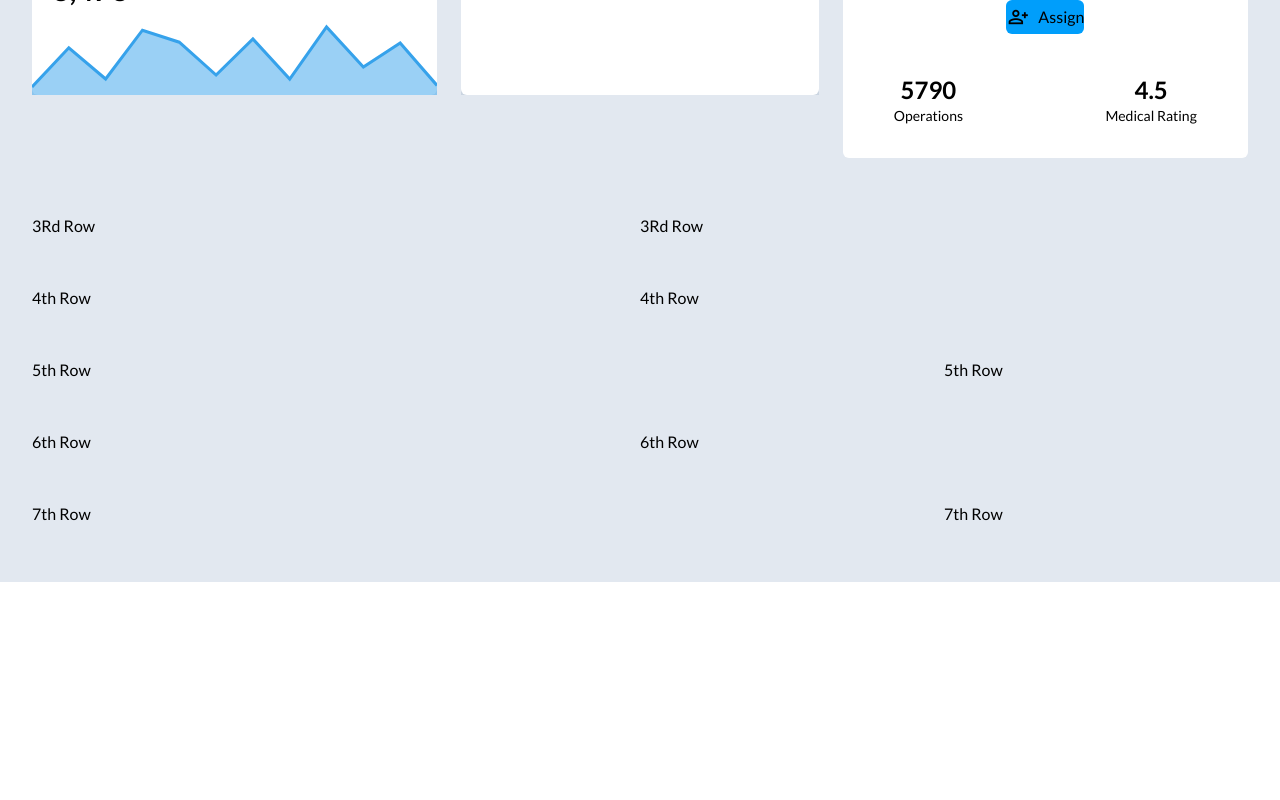
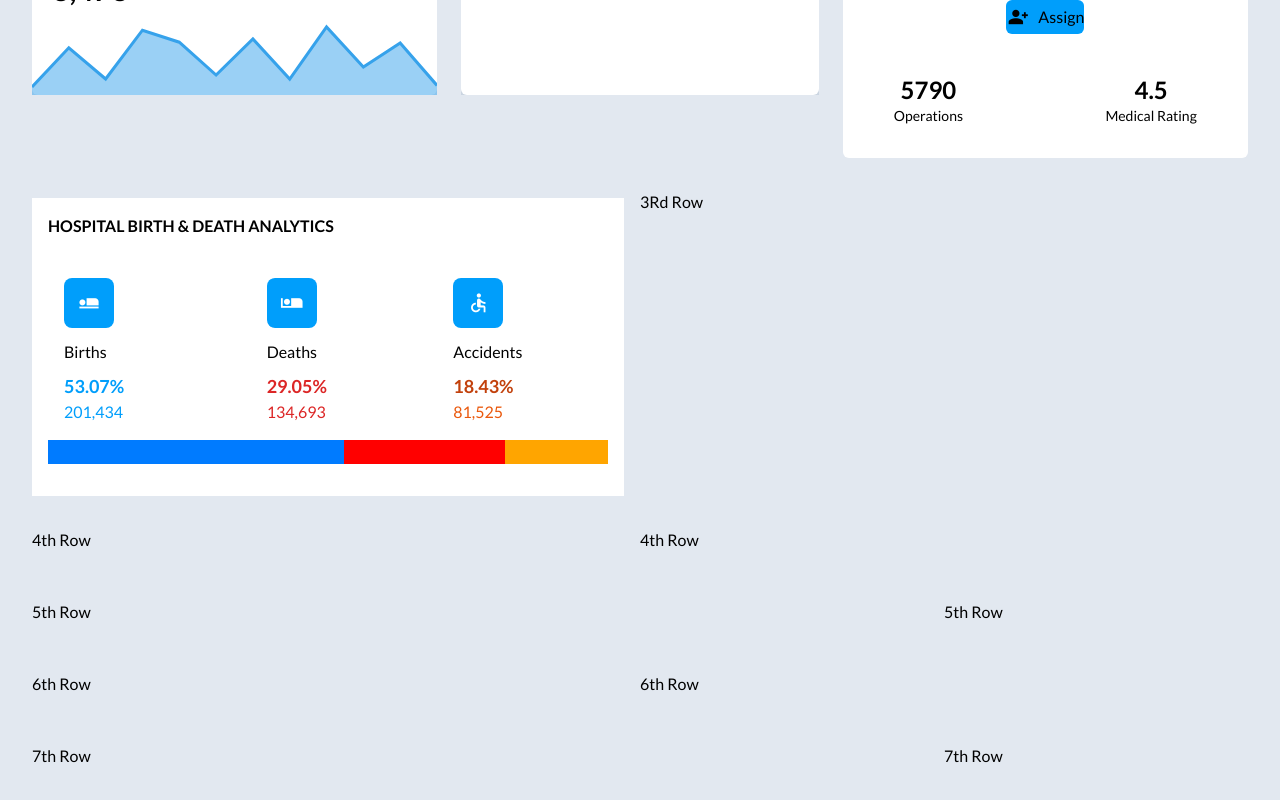
Before and after one commit to T3d4/medboard, a Vue app: page / in a window 1280 px wide. Shown: the part 751-1551 px from the top of the page. Before the commit the page ends 1333 px from the top, so only its background shows below. Built offline with nearby package versions, Linux system fonts and the light colour scheme; a web font is replaced by a local one.

Commit message:
birth & death analytics

```diff
--- a/src/main.js
+++ b/src/main.js
@@ -33,6 +33,7 @@ import InputText from 'primevue/inputtext'
 import Button from 'primevue/button'
 import Checkbox from 'primevue/checkbox'
 import Chart from 'primevue/chart'
+import ProgressBar from 'primevue/progressbar'
 
 library.add(faStethoscope, faBriefcaseMedical, faUserPlus, faWheelchair)
 
@@ -51,3 +52,4 @@ app.component('InputText', InputText)
 app.component('Button', Button)
 app.component('Checkbox', Checkbox)
 app.component('Chart', Chart)
+app.component('ProgressBar', ProgressBar)
--- a/src/views/MedBoard.vue
+++ b/src/views/MedBoard.vue
@@ -180,9 +180,94 @@
         </div>
       </div>
     </div>
-    <!--  -->
-    <div class="flex flex-row px-4 py-6">
-      <div class="basis-1/2 max-w-[50%]">3Rd Row</div>
+    <!-- Third Row -->
+    <div class="flex">
+      <div class="basis-1/2 max-w-[50%] px-4 py-2">
+      <div class="bg-white px-4 py-4">
+        <div>
+          <h3 class="text-black font-bold">HOSPITAL BIRTH & DEATH ANALYTICS</h3>
+        </div>
+        <Divider />
+        <div class="mb-4">
+          <div class="flex flex-row mb-4">
+            <div class="max-w-[33.333%] basis-1/3 px-4">
+              <div
+                class="w-[50px] h-[50px] rounded-lg flex items-center justify-center bg-dashboard-primary mb-3"
+              >
+                <span class="material-symbols-outlined text-white"> airline_seat_flat </span>
+              </div>
+
+              <div>
+                <h6 class="pb-2 text-left">Births</h6>
+                <p class="text-dashboard-primary font-bold text-lg">53.07%</p>
+                <p class="text-dashboard-primary">201,434</p>
+              </div>
+            </div>
+
+            <div class="max-w-[33.333%] basis-1/3 px-4">
+              <div
+                class="w-[50px] h-[50px] rounded-lg flex items-center justify-center bg-dashboard-primary mb-3 ml-4"
+              >
+                <span class="material-symbols-outlined text-white"> airline_seat_individual_suite </span>
+              </div>
+
+              <div class="px-4">
+                <h6 class="pb-2 text-left">Deaths</h6>
+                <p class="text-red-600 font-bold text-lg">29.05%</p>
+                <p class="text-red-600">134,693</p>
+              </div>
+            </div>
+
+            <div class="max-w-[33.333%] basis-1/3 px-4">
+              <div
+                class="w-[50px] h-[50px] rounded-lg flex items-center justify-center bg-dashboard-primary mb-3 ml-4"
+              >
+                <span class="material-symbols-outlined text-white"> accessible </span>
+              </div>
+
+              <div class="max-w-[33.333%] basis-1/3 px-4">
+                <h6 class="pb-2 text-left">Accidents</h6>
+                <p class="text-orange-700 font-bold text-lg">18.43%</p>
+                <p class="text-orange-600">81,525</p>
+              </div>
+            </div>
+          </div>
+
+          <div class="flex flex-row">
+            <div class="w-[53.07%]">
+              <ProgressBar
+                :value="100"
+                :showValue="false"
+                :pt="{
+                  value: { style: { background: '#007bff' } },
+                  root: { style: { 'border-width': '0', 'border-radius': '0' } }
+                }"
+              />
+            </div>
+            <div class="w-[29.05%]">
+              <ProgressBar
+                :value="100"
+                :showValue="false"
+                :pt="{
+                  value: { style: { background: 'red' } },
+                  root: { style: { 'border-width': '0', 'border-radius': '0' } }
+                }"
+              />
+            </div>
+            <div class="w-[18.43%]">
+              <ProgressBar
+                :value="100"
+                :showValue="false"
+                :pt="{
+                  value: { style: { background: 'orange' } },
+                  root: { style: { 'border-width': '0', 'border-radius': '0' } }
+                }"
+              />
+            </div>
+          </div>
+        </div>
+      </div>
+      </div>
       <div class="basis-1/2 max-w-[50%]">3Rd Row</div>
     </div>
     <div class="flex flex-row px-4 py-6">
@@ -259,7 +344,7 @@ const setChartOptions = () => {
 
 .material-symbols-outlined {
   font-variation-settings:
-    'FILL' 0,
+    'FILL' 1,
     'wght' 400,
     'GRAD' 0,
     'opsz' 20;
```
